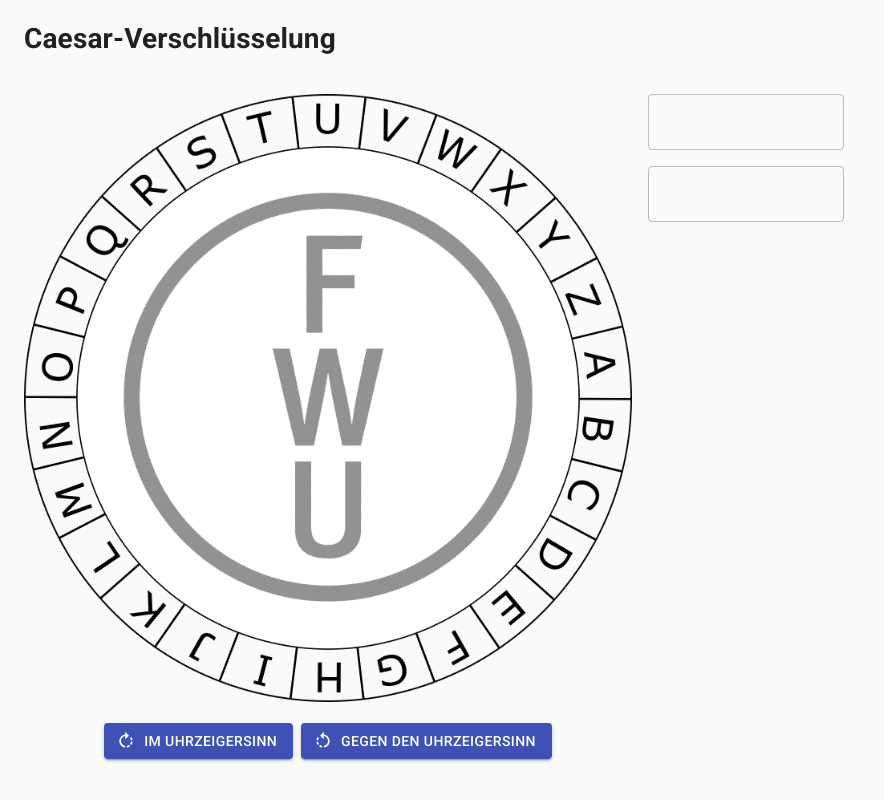
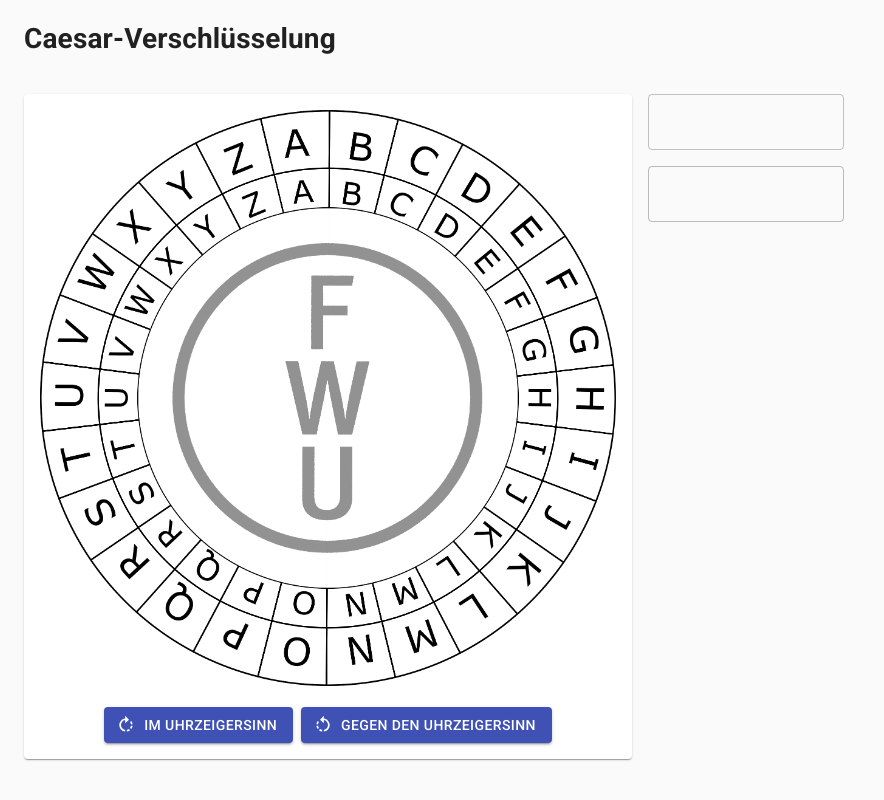
Before and after one commit to kkrings/react-caesar-cipher, a React (Create React App) app: page / in a window 1280 px wide. Shown: the whole page, without its empty margins (0-884 px from the left). Built offline with nearby package versions, Linux system fonts and the light colour scheme.

Commit message:
Add outer cipher disk.

```diff
--- a/src/App.tsx
+++ b/src/App.tsx
@@ -5,7 +5,7 @@ import { Encryption } from './components/encryption/Encryption';
 import { numLatinLetters } from './services/CipherService';
 
 export function App() {
-  const [shift, setShift] = React.useState(19);
+  const [shift, setShift] = React.useState(0);
 
   const handleClockwiseRotation = () => {
     const newShift = (shift - 1) % numLatinLetters;
@@ -22,13 +22,13 @@ export function App() {
         <Grid item xs={12}>
           <h1>Caesar-Verschlüsselung</h1>
         </Grid>
-        <Grid item xs={12} sm={6}>
+        <Grid item xs={12} md={6}>
           <Cipher
             onClockwiseRotation={handleClockwiseRotation}
             onCounterClockwiseRotation={handleCounterClockwiseRotation}
           />
         </Grid>
-        <Grid item xs={12} sm={6}>
+        <Grid item xs={12} md={6}>
           <Encryption shift={shift} />
         </Grid>
       </Grid>
--- /dev/null
+++ b/src/components/cipher/Cipher.module.css
@@ -0,0 +1,3 @@
+.cipher {
+  padding: 1rem;
+}
--- a/src/components/cipher/Cipher.tsx
+++ b/src/components/cipher/Cipher.tsx
@@ -1,8 +1,9 @@
 import * as React from 'react';
-import { Grid } from '@material-ui/core';
+import { Grid, Paper } from '@material-ui/core';
 import { CipherDisks } from './cipher-disks/CipherDisks';
 import { CipherControl } from './cipher-control/CipherControl';
 import { numLatinLetters } from '../../services/CipherService';
+import styles from './Cipher.module.css';
 
 type CipherProps = {
   onClockwiseRotation: () => void,
@@ -25,6 +26,7 @@ export function Cipher(props: CipherProps) {
   };
 
   return (
+    <Paper className={styles.cipher}>
       <Grid container spacing={2}>
         <Grid item xs={12}>
           <CipherDisks angleDeg={angleDeg} />
@@ -36,5 +38,6 @@ export function Cipher(props: CipherProps) {
           />
         </Grid>
       </Grid>
+    </Paper>
   );
 }
--- /dev/null
+++ b/src/components/cipher/cipher-disks/CipherDisks.module.css
@@ -0,0 +1,5 @@
+.cipherOuterDisk {
+  background-image: url("CipherOuterDisk.png");
+  background-repeat: no-repeat;
+  background-size: 100% auto;
+}
--- a/src/components/cipher/cipher-disks/CipherDisks.tsx
+++ b/src/components/cipher/cipher-disks/CipherDisks.tsx
@@ -1,6 +1,8 @@
 import * as React from 'react';
+import { Box } from '@material-ui/core';
 import { createStyles, makeStyles } from '@material-ui/core/styles';
 import cipherInnerDisk from './CipherInnerDisk.png';
+import styles from './CipherDisks.module.css';
 
 type CipherDisksProps = {
   angleDeg: number
@@ -16,6 +18,7 @@ export function CipherDisks(props : CipherDisksProps) {
   const rotationStyle = useStyles(props);
 
   return (
+    <Box className={styles.cipherOuterDisk}>
       <img
         src={cipherInnerDisk}
         alt="Chiffrierscheibe"
@@ -23,5 +26,6 @@ export function CipherDisks(props : CipherDisksProps) {
         height="auto"
         className={rotationStyle.rotated}
       />
+    </Box>
   );
 }
```
Also changed, not shown: src/components/cipher/cipher-disks/CipherInnerDisk.png, src/components/cipher/cipher-disks/CipherOuterDisk.png. Lines whose indentation alone changed are shown as unchanged.
